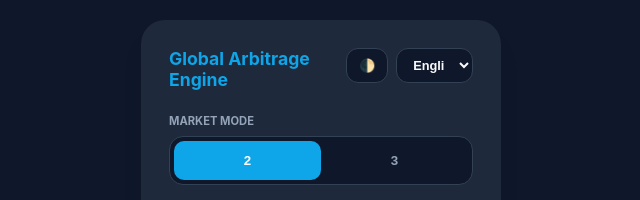
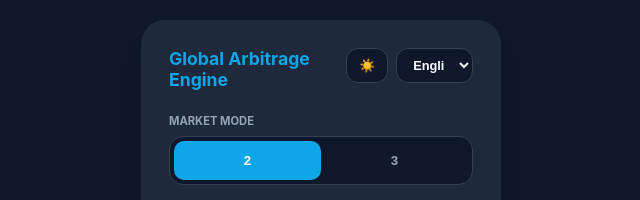
Before and after one commit to Nonce-firewall/Global-Arbitrage-Betting-Calculator, a website: page index.html in a window 1280 px wide. Shown: the top 200 px of the page, 319-959 px from the left. Drawn offline with Linux system fonts and the light colour scheme.

Commit message:
Fix HTML encoding issues in index.html

```diff
--- a/index.html
+++ b/index.html
@@ -12,7 +12,7 @@
             <h2 data-i18n="title">Global Arbitrage Engine</h2>
             <div class="header-controls">
                 <button id="themeToggle" class="control-pill" onclick="toggleTheme()" title="Toggle Theme">
-                    <span class="icon">🌓</span>
+                    <span class="icon">☀️</span>
                 </button>
                 <div class="lang-wrapper">
                     <select id="langSelect" class="lang-select" onchange="changeLanguage()">
```
